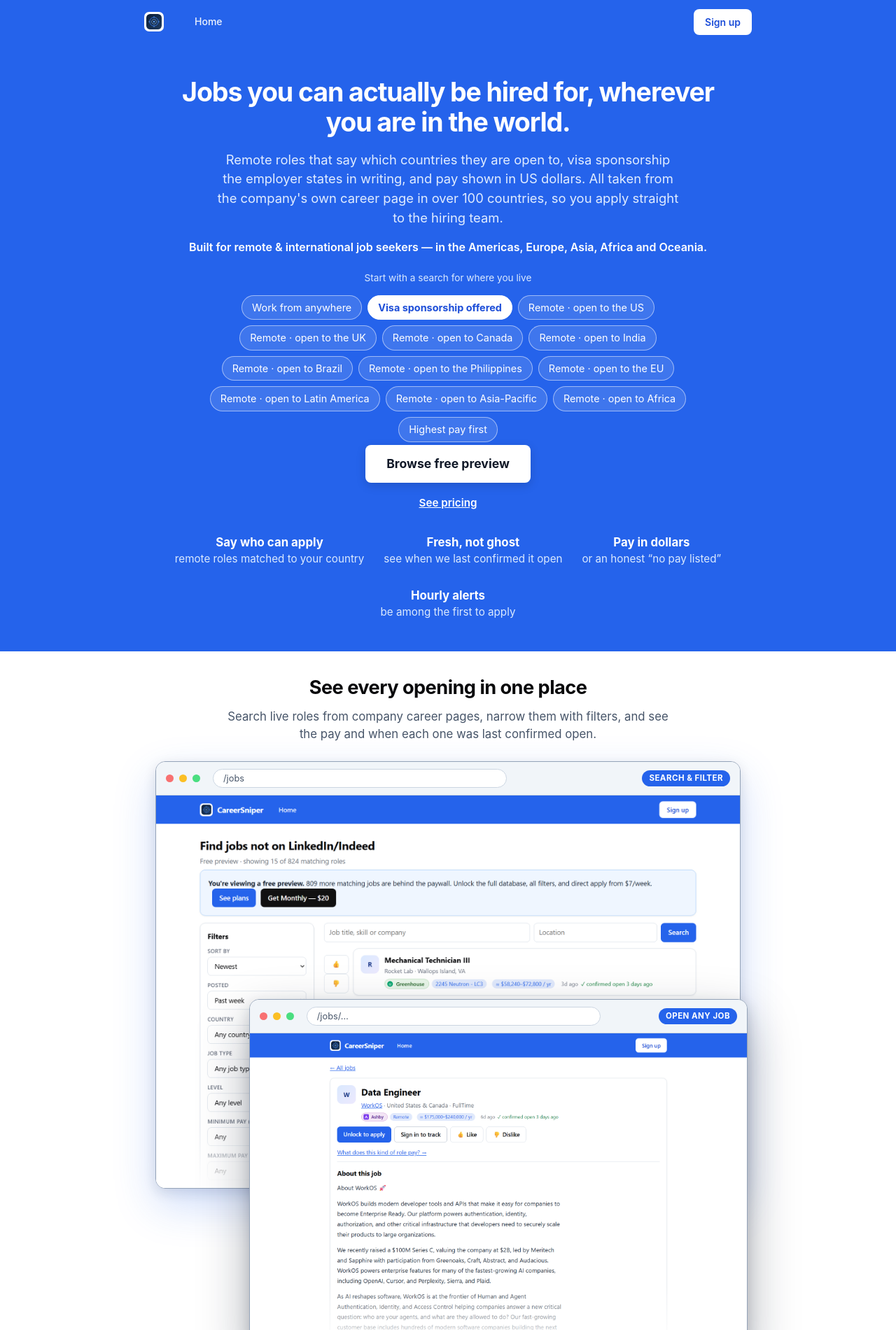
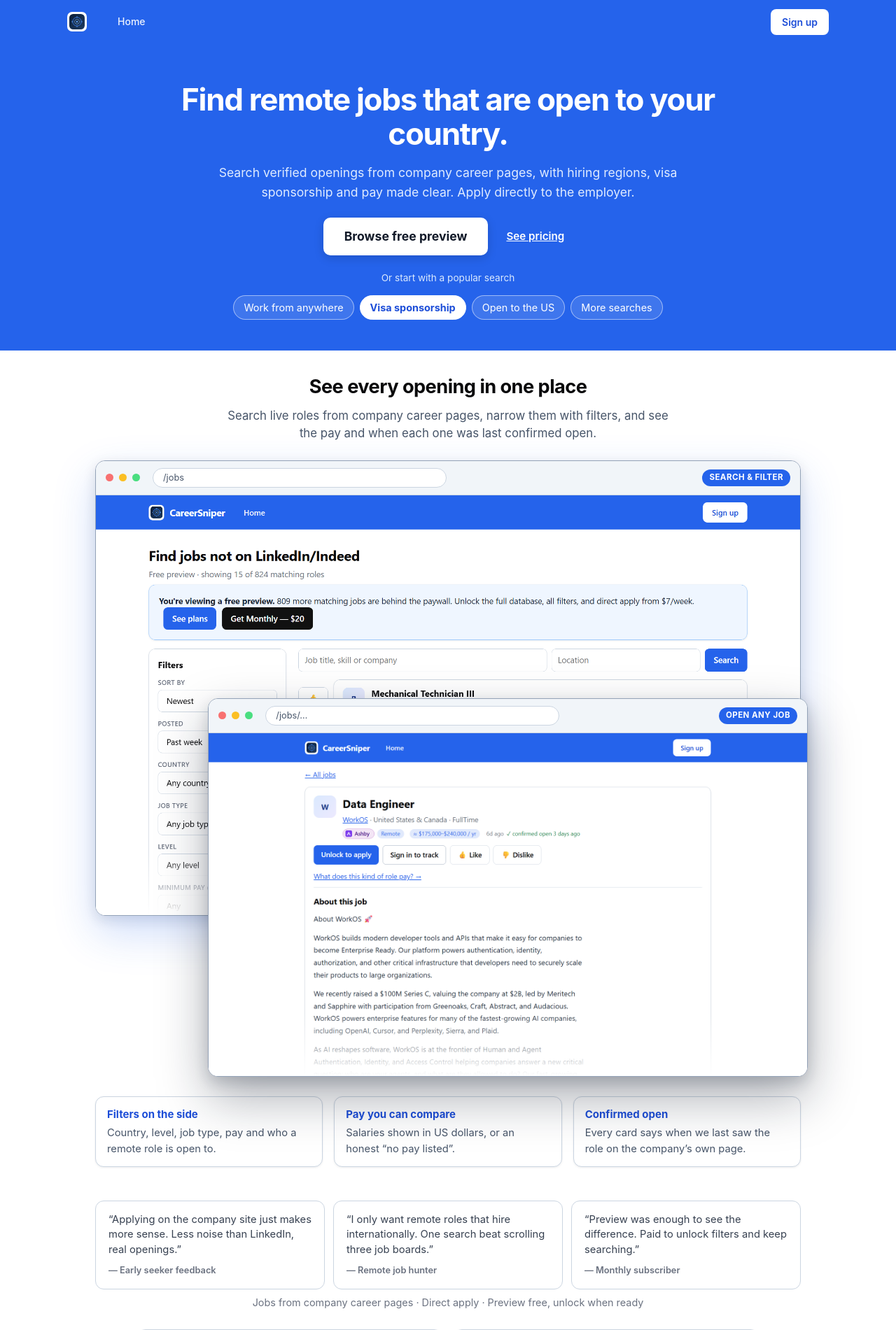
Before and after one commit to sasbaws2211-cloud/careersniper, a FastAPI app: template app/templates/marketing.html in a window 1280 px wide. Shown: the top 1901 px of the page at 70% size. Run offline with FastAPI, Linux system fonts and the light colour scheme; the template is opened without the code that fills it, so the values that code supplies are empty; parts of the project's set-up code (start-up, migrations or seed data) failed here and were passed over; some libraries are stand-ins or nearby versions.

Commit message:
new_commit18

```diff
--- a/app/templates/marketing.html
+++ b/app/templates/marketing.html
@@ -2,33 +2,39 @@
 {% block title %}{{ PLATFORM }} — Jobs from company career pages{% endblock %}
 {% block body %}
 <style>
+  .wrap { max-width: 1120px; }
   .band { background: #2563eb; color: #fff; width: 100vw; margin: 0 calc(50% - 50vw) 32px; padding: 8px 0 28px; }
-  .band .hero { text-align: center; padding: 40px 16px 8px; max-width: 820px; margin: 0 auto; }
-  .hero h1 { font-size: 2.35rem; line-height: 1.15; margin: 0 0 12px; letter-spacing: -0.03em; color: #fff; }
-  .hero .sub { font-size: 1.15rem; color: #e0ecff; margin-bottom: 8px; max-width: 36em; margin-left: auto; margin-right: auto; }
-  .hero .wedge { font-size: 1rem; color: #fff; font-weight: 600; margin-bottom: 22px; }
-  .hero .cta { display: flex; flex-direction: column; align-items: center; gap: 10px; margin-bottom: 8px; }
+  .band .hero { text-align: center; padding: 48px 16px 12px; max-width: 900px; margin: 0 auto; }
+  .hero h1 { font-size: clamp(2rem, 4vw, 2.75rem); line-height: 1.12; margin: 0 0 16px; letter-spacing: -0.03em; color: #fff; }
+  .hero .sub { font-size: 1.1rem; line-height: 1.6; color: #e0ecff; margin: 0 auto 22px; max-width: 40em; }
+  .hero .cta { display: flex; flex-direction: row; justify-content: center; align-items: center; gap: 14px; margin-bottom: 22px; }
   .hero .cta .btn-primary {
     display: inline-block; background: #fff; color: #111928; font-weight: 700; font-size: 1.1rem;
-    padding: 14px 30px; border-radius: 8px; text-decoration: none; border: none;
+    padding: 14px 30px; border-radius: 10px; text-decoration: none; border: none;
     box-shadow: 0 4px 14px rgba(0, 0, 0, .15);
   }
   .hero .cta .btn-primary:hover { background: #eff6ff; }
   .hero .cta .btn-secondary {
     display: inline-block; background: transparent; color: #fff; font-weight: 600;
-    padding: 8px 12px; text-decoration: underline; font-size: 0.95rem;
+    padding: 10px 12px; text-decoration: underline; font-size: 0.95rem;
   }
   .hero .cta .btn-secondary:hover { color: #dbeafe; }
-  .chips { display: flex; flex-wrap: wrap; justify-content: center; gap: 8px; margin: 14px auto 4px; max-width: 760px; }
+  .chips { display: flex; flex-wrap: wrap; justify-content: center; gap: 8px; margin: 14px auto 4px; max-width: 820px; }
   .chips a { border: 1px solid rgba(255, 255, 255, .5); background: rgba(255, 255, 255, .12); color: #fff; border-radius: 999px; padding: 6px 14px; font-size: 0.9rem; text-decoration: none; }
   .chips a:hover { background: rgba(255, 255, 255, .26); }
   .chips a.hot { background: #fff; color: #1d4ed8; border-color: #fff; font-weight: 700; }
   .chips a.hot:hover { background: #eff6ff; }
-  .chips-label { text-align: center; font-size: 0.85rem; color: #dbeafe; margin: 18px 0 0; }
-  .stats { display: flex; justify-content: center; gap: 28px; flex-wrap: wrap; margin: 24px 0 8px; font-size: 0.95rem; color: #dbeafe; }
-  .stats b { color: #fff; font-size: 1.05rem; display: block; }
+  .chips-label { text-align: center; font-size: 0.85rem; color: #dbeafe; margin: 0; }
+  .quick-more { display: inline-block; }
+  .quick-more summary { list-style: none; cursor: pointer; border: 1px solid rgba(255, 255, 255, .5); background: rgba(255, 255, 255, .12); color: #fff; border-radius: 999px; padding: 6px 14px; font-size: 0.9rem; }
+  .quick-more summary::-webkit-details-marker { display: none; }
+  .quick-more[open] { display: block; }
+  .quick-more[open] summary { display: inline-block; margin-bottom: 4px; }
+  .counter { display: inline-flex; flex-wrap: wrap; justify-content: center; gap: 6px 14px; margin: 0 0 20px; padding: 8px 16px;
+             border: 1px solid rgba(255, 255, 255, .45); background: rgba(255, 255, 255, .14); color: #fff; border-radius: 999px; font-size: 0.95rem; }
+  .counter b { font-weight: 700; }
   .proof {
-    max-width: 820px; margin: 28px auto 8px; padding: 0 16px;
+    max-width: 1040px; margin: 28px auto 8px; padding: 0 16px;
     display: grid; grid-template-columns: repeat(3, 1fr); gap: 12px;
   }
   @media (max-width: 720px) { .proof { grid-template-columns: 1fr; } }
@@ -40,7 +46,7 @@
   .proof-bar {
     text-align: center; color: #6b7280; font-size: 0.9rem; margin: 8px auto 24px; max-width: 640px;
   }
-  .compare { display: grid; grid-template-columns: 1fr 1fr; gap: 16px; max-width: 720px; margin: 28px auto; padding: 0 16px; }
+  .compare { display: grid; grid-template-columns: 1fr 1fr; gap: 16px; max-width: 920px; margin: 28px auto; padding: 0 16px; }
   @media (max-width: 640px) { .compare { grid-template-columns: 1fr; } }
   .compare .card { padding: 20px; }
   .compare .bad h3 { color: #b91c1c; }
@@ -81,42 +87,31 @@
   @media (max-width: 720px) { .points { grid-template-columns: 1fr; } .shot-view { max-height: 360px; } }
   .mid-cta { text-align: center; margin: 8px 0 40px; }
 
-  .counter { display: inline-flex; flex-wrap: wrap; justify-content: center; gap: 6px 14px; margin: 4px 0 18px; padding: 8px 16px;
-             border: 1px solid rgba(255, 255, 255, .45); background: rgba(255, 255, 255, .14); color: #fff; border-radius: 999px; font-size: 0.95rem; }
-  .counter b { font-weight: 700; }
-  .section { max-width: 720px; margin: 0 auto 40px; padding: 0 16px; }
+  .section { max-width: 760px; margin: 0 auto 40px; padding: 0 16px; }
   .section h2 { text-align: center; margin-bottom: 8px; }
   .muted-center { text-align: center; color: #6b7280; margin-bottom: 20px; }
   .faq details { border-bottom: 1px solid #cbd5e1; padding: 12px 0; }
   .faq summary { cursor: pointer; font-weight: 600; }
+  @media (max-width: 640px) {
+    .band .hero { padding-top: 36px; }
+    .hero .cta { flex-direction: column; gap: 6px; }
+    .hero .cta .btn-primary { width: min(100%, 320px); }
+    .quick-more[open] { width: 100%; }
+  }
 </style>
 
 {% if invited %}
-<div class="ok" style="max-width:820px;margin:16px auto;text-align:center">A friend invited you to {{ PLATFORM }}. <a href="/member/signup">Create your free account</a> to get started.</div>
+<div class="ok" style="max-width:1040px;margin:16px auto;text-align:center">A friend invited you to {{ PLATFORM }}. <a href="/member/signup">Create your free account</a> to get started.</div>
 {% endif %}
 <div class="band">
 <div class="hero">
-  <h1>Jobs you can actually be hired for, wherever you are in the world.</h1>
+  <h1>Find remote jobs that are open to your country.</h1>
   <p class="sub">
-    Remote roles that say which countries they are open to, visa sponsorship the employer states in writing, and pay shown in US dollars.
-    All taken from the company's own career page in over 100 countries, so you apply straight to the hiring team.
+    Search verified openings from company career pages, with hiring regions, visa sponsorship and pay made clear. Apply directly to the employer.
   </p>
-  <p class="wedge">Built for remote &amp; international job seekers &mdash; in the Americas, Europe, Asia, Africa and Oceania.</p>
-  <p class="chips-label">Start with a search for where you live</p>
-  <div class="chips">
-    <a href="/jobs?remote_from=WORLD">Work from anywhere</a>
-    <a href="/jobs?visa=yes" class="hot">Visa sponsorship offered</a>
-    <a href="/jobs?remote_from=US">Remote &middot; open to the US</a>
-    <a href="/jobs?remote_from=GB">Remote &middot; open to the UK</a>
-    <a href="/jobs?remote_from=CA">Remote &middot; open to Canada</a>
-    <a href="/jobs?remote_from=IN">Remote &middot; open to India</a>
-    <a href="/jobs?remote_from=BR">Remote &middot; open to Brazil</a>
-    <a href="/jobs?remote_from=PH">Remote &middot; open to the Philippines</a>
-    <a href="/jobs?remote_from=EU">Remote &middot; open to the EU</a>
-    <a href="/jobs?remote_from=LATAM">Remote &middot; open to Latin America</a>
-    <a href="/jobs?remote_from=APAC">Remote &middot; open to Asia-Pacific</a>
-    <a href="/jobs?remote_from=AFRICA">Remote &middot; open to Africa</a>
-    <a href="/jobs?paid=true&amp;sort=pay">Highest pay first</a>
+  <div class="cta">
+    <a class="btn-primary" href="/jobs">Browse free preview</a>
+    <a class="btn-secondary" href="/pricing">See pricing</a>
   </div>
   {% if stats %}
   <div class="counter" aria-label="Live job counts">
@@ -125,15 +120,26 @@
     {% if stats.updated %}<span>updated {{ stats.updated }}</span>{% endif %}
   </div>
   {% endif %}
-  <div class="cta">
-    <a class="btn-primary" href="/jobs">Browse free preview</a>
-    <a class="btn-secondary" href="/pricing">See pricing</a>
-  </div>
-  <div class="stats">
-    <div><b>Say who can apply</b>remote roles matched to your country</div>
-    <div><b>Fresh, not ghost</b>see when we last confirmed it open</div>
-    <div><b>Pay in dollars</b>or an honest &ldquo;no pay listed&rdquo;</div>
-    <div><b>Hourly alerts</b>be among the first to apply</div>
+  <p class="chips-label">Or start with a popular search</p>
+  <div class="chips">
+    <a href="/jobs?remote_from=WORLD">Work from anywhere</a>
+    <a href="/jobs?visa=yes" class="hot">Visa sponsorship</a>
+    <a href="/jobs?remote_from=US">Open to the US</a>
+    <details class="quick-more">
+      <summary>More searches</summary>
+      <div class="chips">
+        <a href="/jobs?remote_from=GB">Open to the UK</a>
+        <a href="/jobs?remote_from=CA">Open to Canada</a>
+        <a href="/jobs?remote_from=IN">Open to India</a>
+        <a href="/jobs?remote_from=BR">Open to Brazil</a>
+        <a href="/jobs?remote_from=PH">Open to the Philippines</a>
+        <a href="/jobs?remote_from=EU">Open to the EU</a>
+        <a href="/jobs?remote_from=LATAM">Open to Latin America</a>
+        <a href="/jobs?remote_from=APAC">Open to Asia-Pacific</a>
+        <a href="/jobs?remote_from=AFRICA">Open to Africa</a>
+        <a href="/jobs?paid=true&amp;sort=pay">Highest pay first</a>
+      </div>
+    </details>
   </div>
 </div>
 </div>
```
